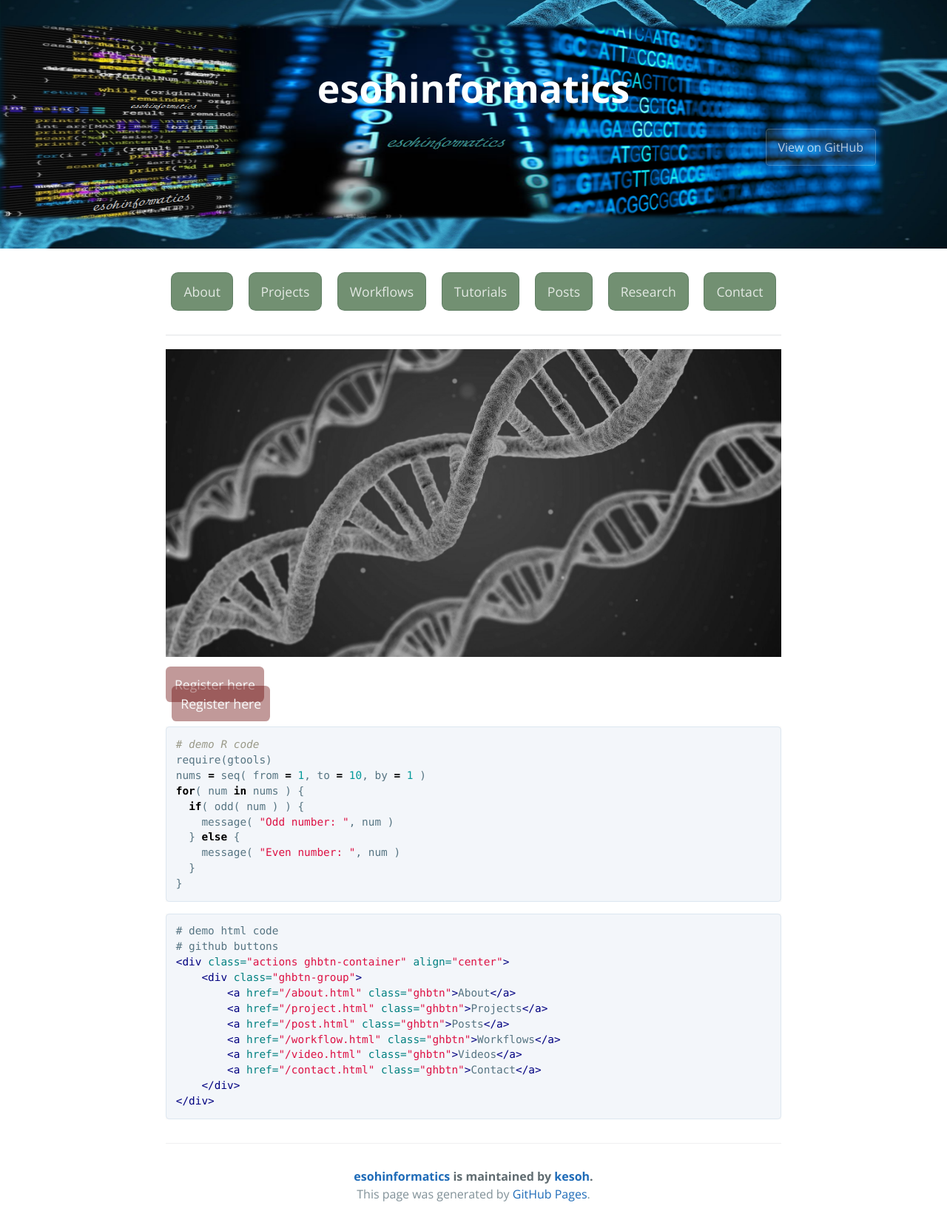
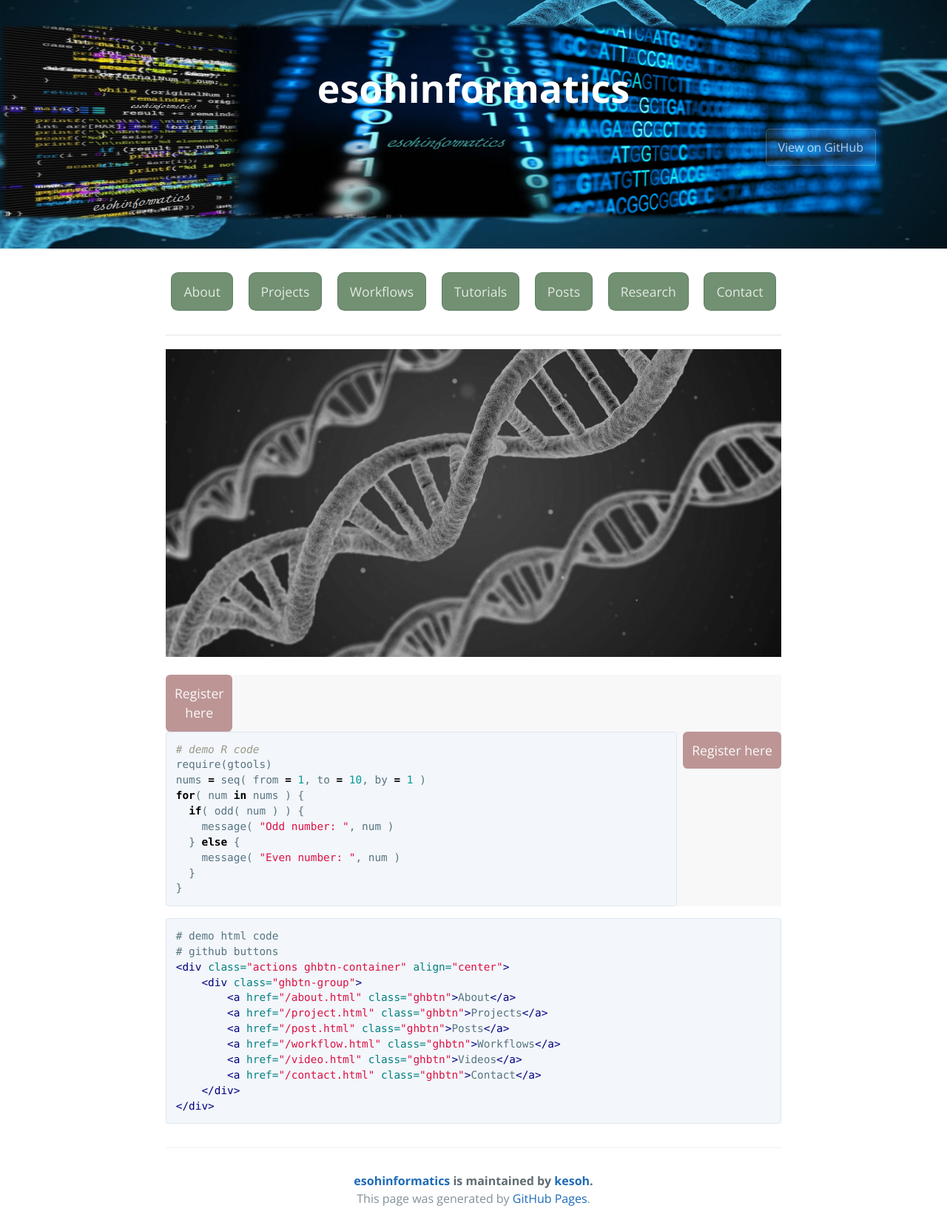
Before and after one commit to esohkevin/esohkevin.github.io, a Jekyll site: the page built from docs/index.md, in a window 1280 px wide. Shown: the whole page at 74% size. Built offline with Jekyll 4.4.1, drawn with Linux system fonts in a browser that asks for light colours; the repository's description, which GitHub fills in, is left out.

```diff
--- a/docs/index.md
+++ b/docs/index.md
@@ -22,10 +22,10 @@
 
 
 <p>
-  <span style="color: rgba(250, 250, 250, 1.0) ;background-color: rgba(100, 0, 0, 0.4); padding: 0.75rem; border-radius: 0.4rem; text-align: center; margin-right: 100%;" align="left">
+  <span style="color: rgba(250, 250, 250, 1.0) ;background-color: rgba(100, 0, 0, 0.4); padding: 0.75rem; border-radius: 0.4rem; text-align: center; margin-right: 100%; float: left;" align="left">
     Register here
   </span>
-  <span style="color: rgba(250, 250, 250, 1.0); background-color: rgba(100, 0, 0, 0.4); padding: 0.75rem; border-radius: 0.4rem; text-align: center; margin-left: 1%;" align="right">
+  <span style="color: rgba(250, 250, 250, 1.0); background-color: rgba(100, 0, 0, 0.4); padding: 0.75rem; border-radius: 0.4rem; text-align: center; margin-left: 1%; float: right;" align="right">
     Register here
   </span>
 </p>
```
